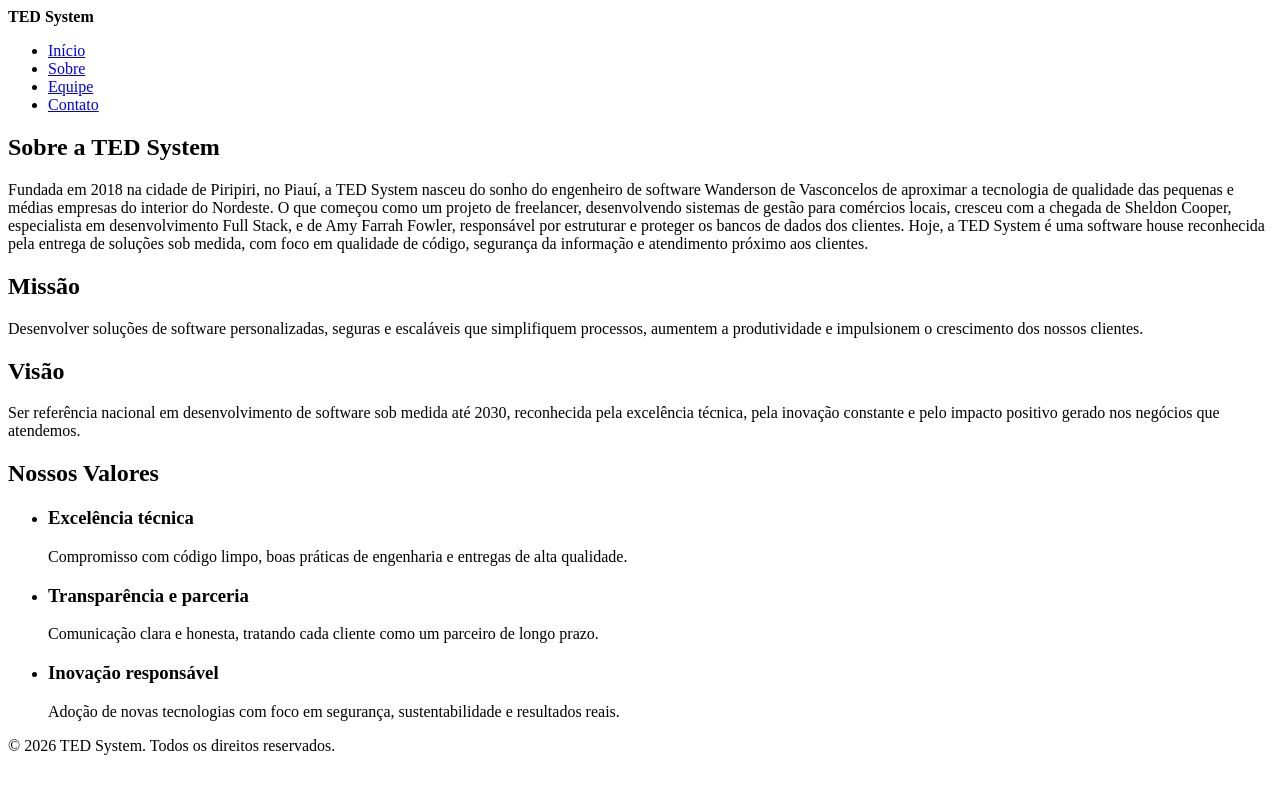
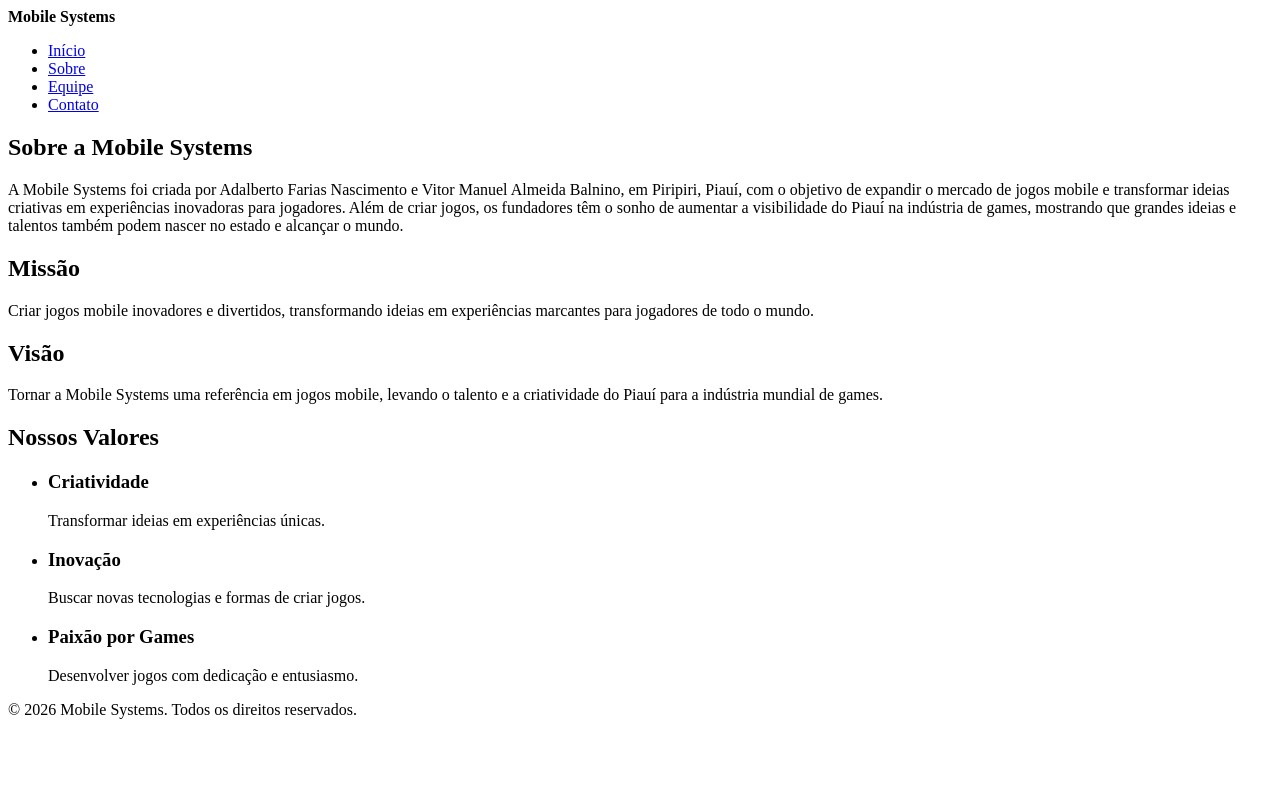
Before and after one commit to adalberto426631-create/mobile-system-site, an Astro site: page /sobre in a window 1280 px wide. Built offline with nearby package versions, Linux system fonts and the light colour scheme; Astro itself is replaced by a stand-in of ours.

Commit message:
feat: cria as páginas Sobre, Equipe e Contato

```diff
--- a/src/pages/contato.astro
+++ b/src/pages/contato.astro
@@ -42,7 +42,7 @@
 		</main>
 
 		<footer>
-			<p>&copy; 2026 TED System. Todos os direitos reservados.</p>
+			<p>&copy; 2026 Mobile Systems. Todos os direitos reservados.</p>
 		</footer>
 	</body>
 </html>
--- a/src/pages/sobre.astro
+++ b/src/pages/sobre.astro
@@ -3,11 +3,11 @@
 		<meta charset="utf-8" />
 		<link rel="icon" type="image/svg+xml" href="/favicon.svg" />
 		<meta name="viewport" content="width=device-width, initial-scale=1.0" />
-		<title>Sobre Nós | TED System</title>
+		<title>Sobre Nós | Mobile Systems</title>
 	</head>
 	<body>
 		<header>
-			<strong>TED System</strong>
+			<strong>Mobile Systems</strong>
 			<nav>
 				<ul>
 					<li><a href="/">Início</a></li>
@@ -20,41 +20,41 @@
 
 		<main>
 			<section>
-				<h1>Sobre a TED System</h1>
-				<p>Fundada em 2018 na cidade de Piripiri, no Piauí, a TED System nasceu do sonho do engenheiro de software Wanderson de Vasconcelos de aproximar a tecnologia de qualidade das pequenas e médias empresas do interior do Nordeste. O que começou como um projeto de freelancer, desenvolvendo sistemas de gestão para comércios locais, cresceu com a chegada de Sheldon Cooper, especialista em desenvolvimento Full Stack, e de Amy Farrah Fowler, responsável por estruturar e proteger os bancos de dados dos clientes. Hoje, a TED System é uma software house reconhecida pela entrega de soluções sob medida, com foco em qualidade de código, segurança da informação e atendimento próximo aos clientes.</p>
+				<h1>Sobre a Mobile Systems</h1>
+				<p>A Mobile Systems foi criada por Adalberto Farias Nascimento e Vitor Manuel Almeida Balnino, em Piripiri, Piauí, com o objetivo de expandir o mercado de jogos mobile e transformar ideias criativas em experiências inovadoras para jogadores. Além de criar jogos, os fundadores têm o sonho de aumentar a visibilidade do Piauí na indústria de games, mostrando que grandes ideias e talentos também podem nascer no estado e alcançar o mundo.</p>
 			</section>
 
 			<section>
 				<h2>Missão</h2>
-				<p>Desenvolver soluções de software personalizadas, seguras e escaláveis que simplifiquem processos, aumentem a produtividade e impulsionem o crescimento dos nossos clientes.</p>
+				<p>Criar jogos mobile inovadores e divertidos, transformando ideias em experiências marcantes para jogadores de todo o mundo.</p>
 			</section>
 
 			<section>
 				<h2>Visão</h2>
-				<p>Ser referência nacional em desenvolvimento de software sob medida até 2030, reconhecida pela excelência técnica, pela inovação constante e pelo impacto positivo gerado nos negócios que atendemos.</p>
+				<p>Tornar a Mobile Systems uma referência em jogos mobile, levando o talento e a criatividade do Piauí para a indústria mundial de games.</p>
 			</section>
 
 			<section>
 				<h2>Nossos Valores</h2>
 				<ul>
 					<li>
-						<h3>Excelência técnica</h3>
-						<p>Compromisso com código limpo, boas práticas de engenharia e entregas de alta qualidade.</p>
+						<h3>Criatividade</h3>
+						<p>Transformar ideias em experiências únicas.</p>
 					</li>
 					<li>
-						<h3>Transparência e parceria</h3>
-						<p>Comunicação clara e honesta, tratando cada cliente como um parceiro de longo prazo.</p>
+						<h3>Inovação</h3>
+						<p>Buscar novas tecnologias e formas de criar jogos.</p>
 					</li>
 					<li>
-						<h3>Inovação responsável</h3>
-						<p>Adoção de novas tecnologias com foco em segurança, sustentabilidade e resultados reais.</p>
+						<h3>Paixão por Games</h3>
+						<p> Desenvolver jogos com dedicação e entusiasmo.</p>
 					</li>
 				</ul>
 			</section>
 		</main>
 
 		<footer>
-			<p>&copy; 2026 TED System. Todos os direitos reservados.</p>
+			<p>&copy; 2026 Mobile Systems. Todos os direitos reservados.</p>
 		</footer>
 	</body>
 </html>
```
Also changed, not shown: src/pages/equipe.astro (+9 -9 lines).
